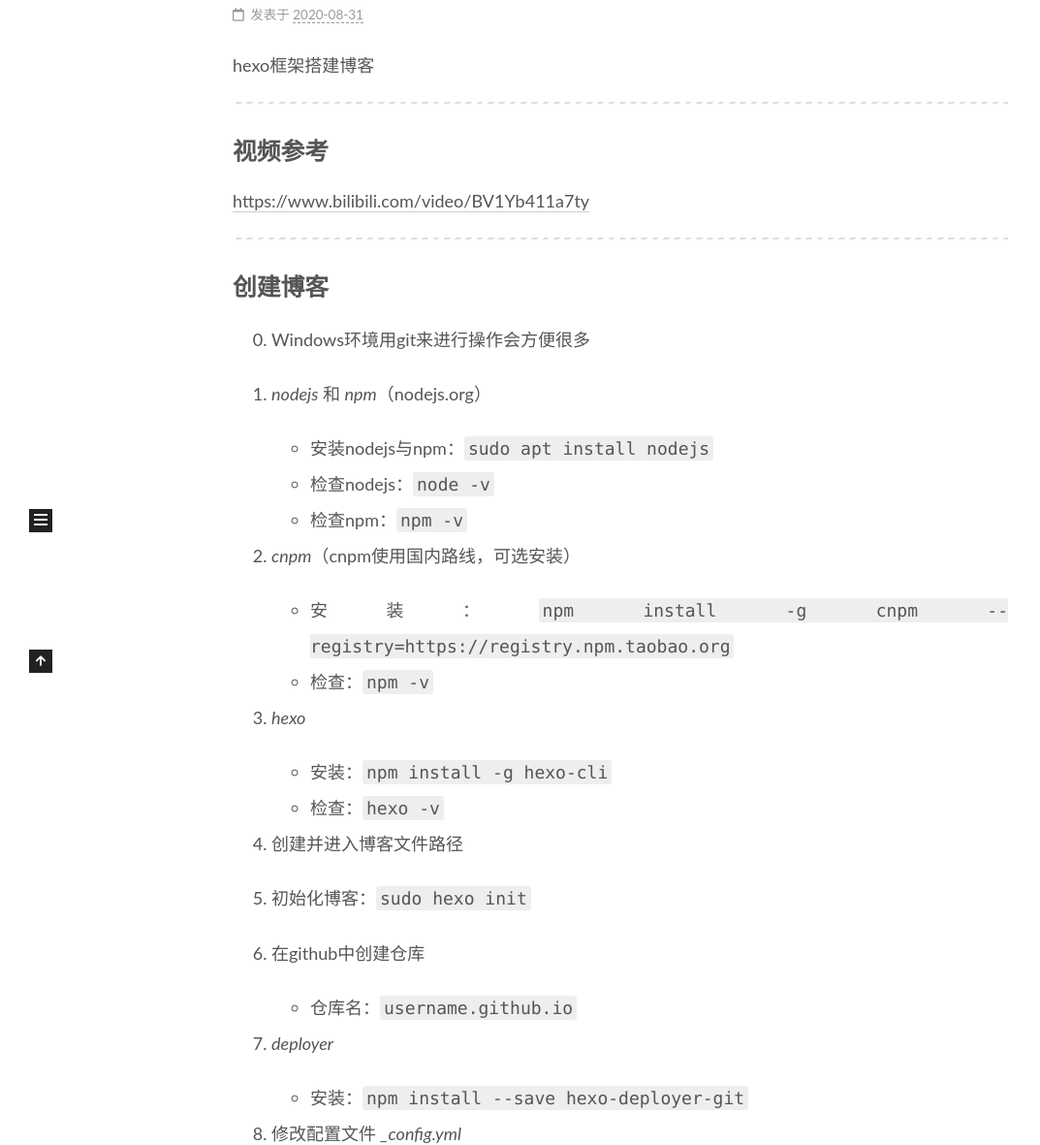
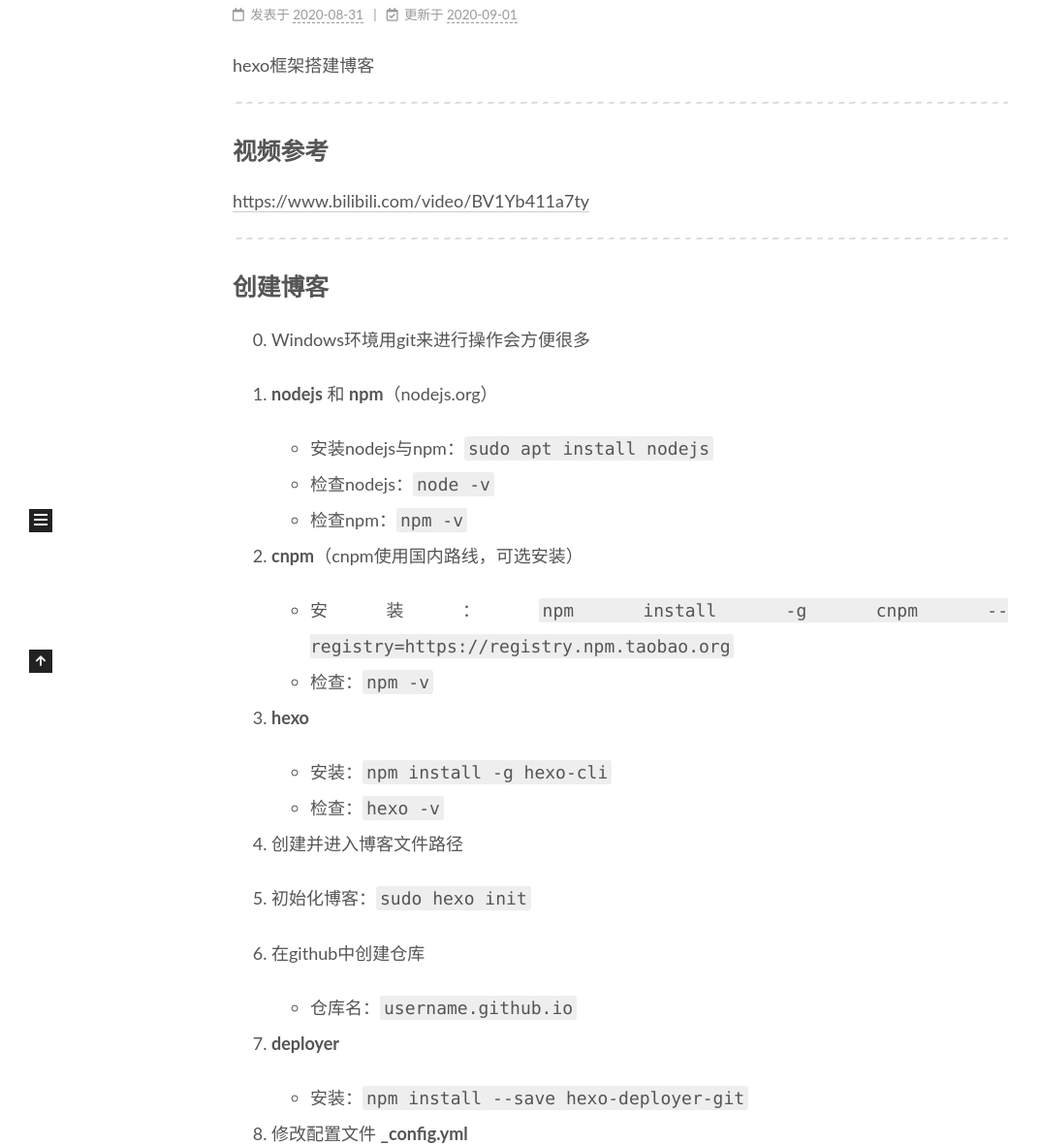
Before and after one commit to Tomotopieces/OldBlog, a plain HTML site: page index.html in a window 1280 px wide. Shown: the part 206-1387 px from the top of the page at 97% size, without its empty margins (0-1073 px from the left). Drawn offline with Linux system fonts and the light colour scheme.

Commit message:
Site updated: 2020-09-01 00:38:48

```diff
--- a/css/main.css
+++ b/css/main.css
@@ -1237,7 +1237,7 @@ pre .javascript .function {
 }
 .links-of-author a::before,
 .links-of-author span.exturl::before {
-  background: #ff5b58;
+  background: #defff0;
   border-radius: 50%;
   content: ' ';
   display: inline-block;
--- a/index.html
+++ b/index.html
@@ -172,9 +172,15 @@
               </span>
               <span class="post-meta-item-text">发表于</span>
 
-
-              <time title="创建时间：2020-08-31 21:33:17 / 修改时间：23:58:07" itemprop="dateCreated datePublished" datetime="2020-08-31T21:33:17+08:00">2020-08-31</time>
+              <time title="创建时间：2020-08-31 21:33:17" itemprop="dateCreated datePublished" datetime="2020-08-31T21:33:17+08:00">2020-08-31</time>
             </span>
+              <span class="post-meta-item">
+                <span class="post-meta-item-icon">
+                  <i class="far fa-calendar-check"></i>
+                </span>
+                <span class="post-meta-item-text">更新于</span>
+                <time title="修改时间：2020-09-01 00:38:23" itemprop="dateModified" datetime="2020-09-01T00:38:23+08:00">2020-09-01</time>
+              </span>
 
 
 
@@ -194,20 +200,20 @@
 <h2 id="创建博客"><a href="#创建博客" class="headerlink" title="创建博客"></a>创建博客</h2><ol start="0">
 <li><p>Windows环境用git来进行操作会方便很多</p>
 </li>
-<li><p><em>nodejs</em> 和 <em>npm</em>（nodejs.org）</p>
+<li><p><strong>nodejs</strong> 和 <strong>npm</strong>（nodejs.org）</p>
 <ul>
 <li>安装nodejs与npm：<code>sudo apt install nodejs</code></li>
 <li>检查nodejs：<code>node -v</code></li>
 <li>检查npm：<code>npm -v</code></li>
 </ul>
 </li>
-<li><p><em>cnpm</em>（cnpm使用国内路线，可选安装）</p>
+<li><p><strong>cnpm</strong>（cnpm使用国内路线，可选安装）</p>
 <ul>
 <li>安装：<code>npm install -g cnpm --registry=https://registry.npm.taobao.org</code></li>
 <li>检查：<code>npm -v</code></li>
 </ul>
 </li>
-<li><p><em>hexo</em></p>
+<li><p><strong>hexo</strong></p>
 <ul>
 <li>安装：<code>npm install -g hexo-cli</code></li>
 <li>检查：<code>hexo -v</code></li>
@@ -222,12 +228,12 @@
 <li>仓库名：<code>username.github.io</code></li>
 </ul>
 </li>
-<li><p><em>deployer</em></p>
+<li><p><strong>deployer</strong></p>
 <ul>
 <li>安装：<code>npm install --save hexo-deployer-git</code></li>
 </ul>
 </li>
-<li><p>修改配置文件 <em>_config.yml</em></p>
+<li><p>修改配置文件 <strong>_config.yml</strong></p>
 <p>将文件底部 <code>deploy</code> 部分修改为</p>
 <pre><code> deploy:
      type: git
```
Also changed, not shown: 2020/08/31/亲历：博客搭建记录/index.html (+14 -8 lines).
